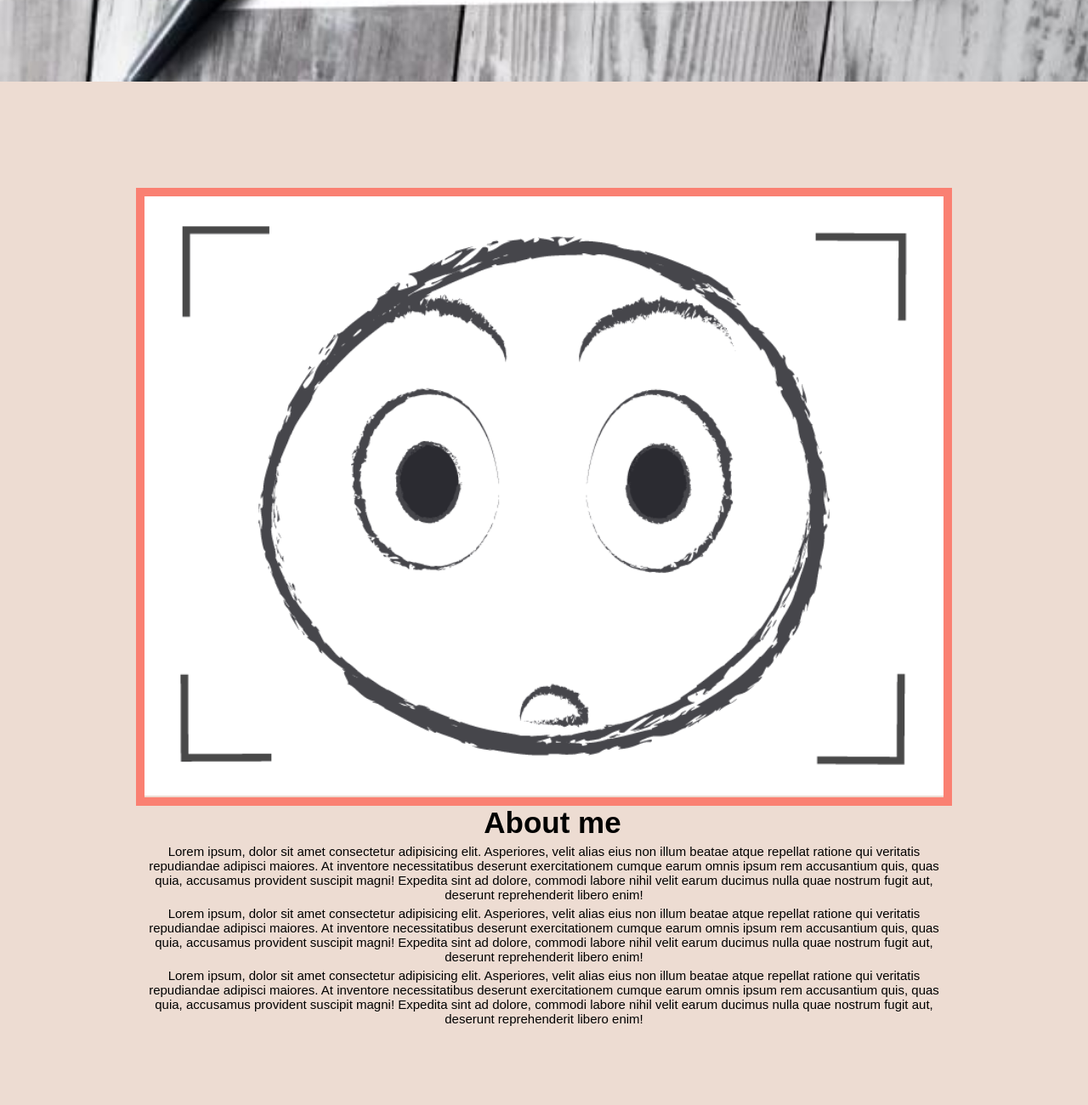
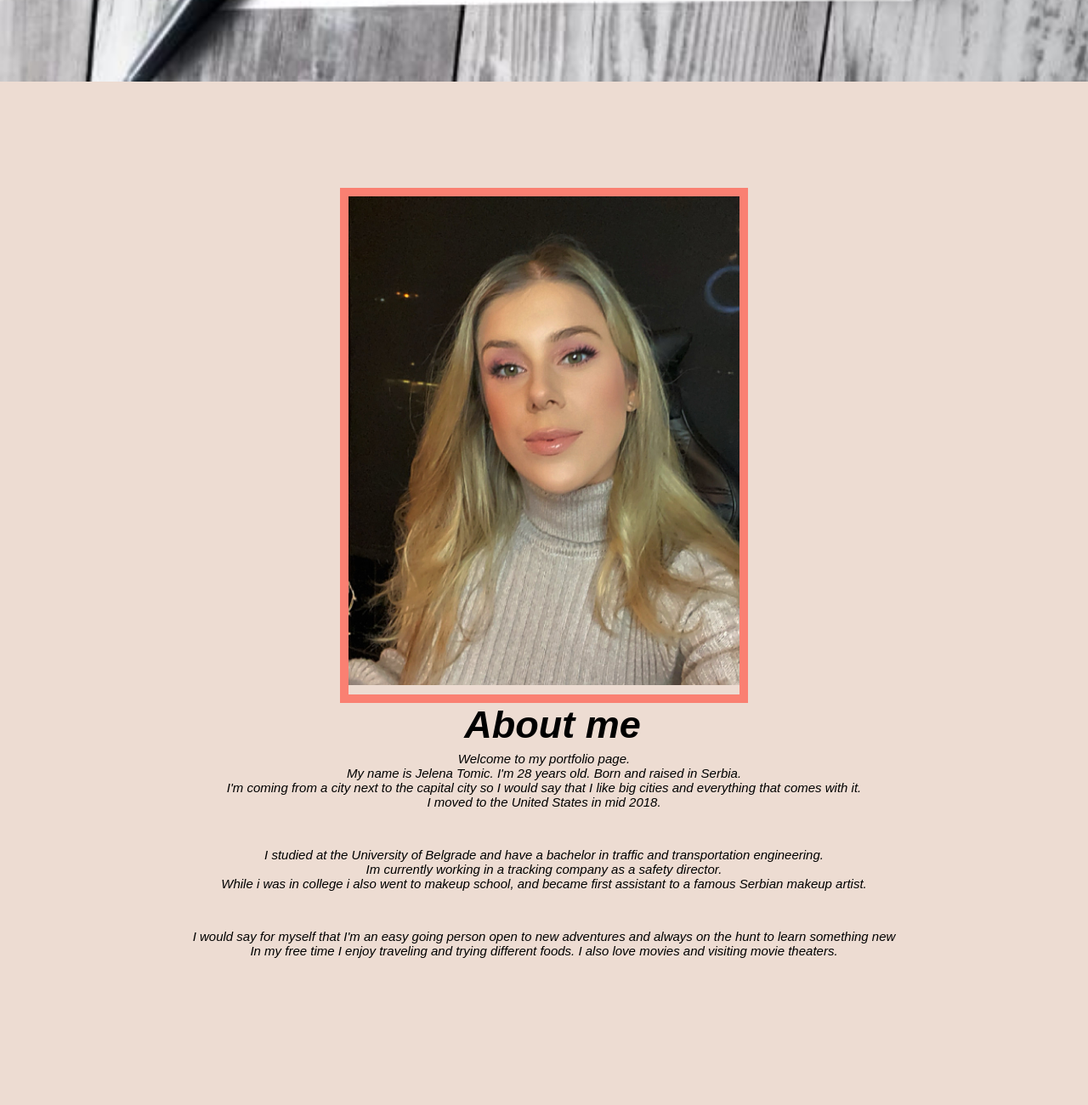
Before and after one commit to JelenaTomic/first-portfolio, a plain HTML site: page index.html in a window 1280 px wide. Shown: the part 840-2140 px from the top of the page at 85% size. Drawn offline with Linux system fonts and the light colour scheme.

Commit message:
updated about me

```diff
--- a/assets/style.css
+++ b/assets/style.css
@@ -132,20 +132,24 @@ header nav ul li {
 	max-width: 1000px;
 	margin: 0 auto;
 	padding: 100px 20px;
+	font-family:'Courier New', Courier, monospace;
+	font-size: 35px;
+	font-style: oblique;
+
 }
 
 #aboutme #content {
-	width: 75%;
+	width: 85%;
 	display: inline-block;
 	margin-left: 20px;
-	font-size: 35px;
+	font-size: 45px;
 	font-family: fantasy;
 
 }
 
 #aboutme #aboutme-img {
-	height: 100%;
-	width: 100%;
+	height: 50%;
+	width: 50%;
 	position: left;
 	border: 10px solid salmon;
 
--- a/index.html
+++ b/index.html
@@ -36,32 +36,35 @@
   <!-- about me -->
   <section id="aboutme">
     <div>
-      <div id="aboutme-img">
-        <img src="./assets/img/aboutme.webp" alt="img">
-      </div>
+      <aside id="aboutme-img">
+        <img src="./assets/img/profilphoto.jpeg" alt="img">
+      </aside>
     </div>
     <div>
       <h1 id=content>About me</h1>
-      <p>Lorem ipsum, dolor sit amet consectetur adipisicing elit. Asperiores, velit alias eius non illum beatae atque
-        repellat ratione qui veritatis repudiandae adipisci maiores. At inventore necessitatibus deserunt exercitationem
-        cumque earum omnis ipsum rem accusantium quis, quas quia, accusamus provident suscipit magni! Expedita sint ad
-        dolore, commodi labore nihil velit earum ducimus nulla quae nostrum fugit aut, deserunt reprehenderit libero
-        enim!
+      <p>Welcome to my portfolio page.
+        <br>
+        My name is Jelena Tomic. I'm 28 years old. Born and raised in Serbia.
+       <br>
+        I'm coming from a city next to the capital city so I would say that I like big cities and everything that comes with it.
+        <br>
+        I moved to the United States in mid 2018.
+
 
       </p>
-      <p>Lorem ipsum, dolor sit amet consectetur adipisicing elit. Asperiores, velit alias eius non illum beatae atque
-        repellat ratione qui veritatis repudiandae adipisci maiores. At inventore necessitatibus deserunt exercitationem
-        cumque earum omnis ipsum rem accusantium quis, quas quia, accusamus provident suscipit magni! Expedita sint ad
-        dolore, commodi labore nihil velit earum ducimus nulla quae nostrum fugit aut, deserunt reprehenderit libero
-        enim!
-
+      <br>
+      <p>I studied at the University of Belgrade and have a bachelor in traffic and transportation engineering.
+       <br>
+        Im currently working in a tracking company as a safety director.
+        <br>
+        While i was in college i also went to makeup school,
+        and became first assistant to a famous Serbian makeup artist.
       </p>
-      <p>Lorem ipsum, dolor sit amet consectetur adipisicing elit. Asperiores, velit alias eius non illum beatae atque
-        repellat ratione qui veritatis repudiandae adipisci maiores. At inventore necessitatibus deserunt exercitationem
-        cumque earum omnis ipsum rem accusantium quis, quas quia, accusamus provident suscipit magni! Expedita sint ad
-        dolore, commodi labore nihil velit earum ducimus nulla quae nostrum fugit aut, deserunt reprehenderit libero
-        enim!
-
+      <br>
+      <p>I would say for myself that I'm an easy going person open to new adventures and always on the hunt to learn something new
+        <br>
+        In my free time I enjoy traveling and trying different foods. I also love movies
+        and visiting movie theaters.
       </p>
     </div>
   </section>
```
Also changed, not shown: assets/img/profilphoto.jpeg (added), 3 other files.
